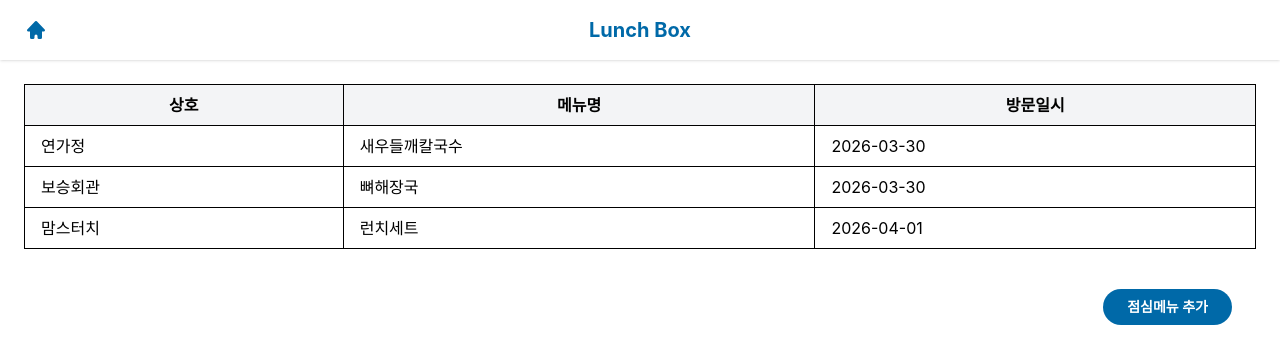
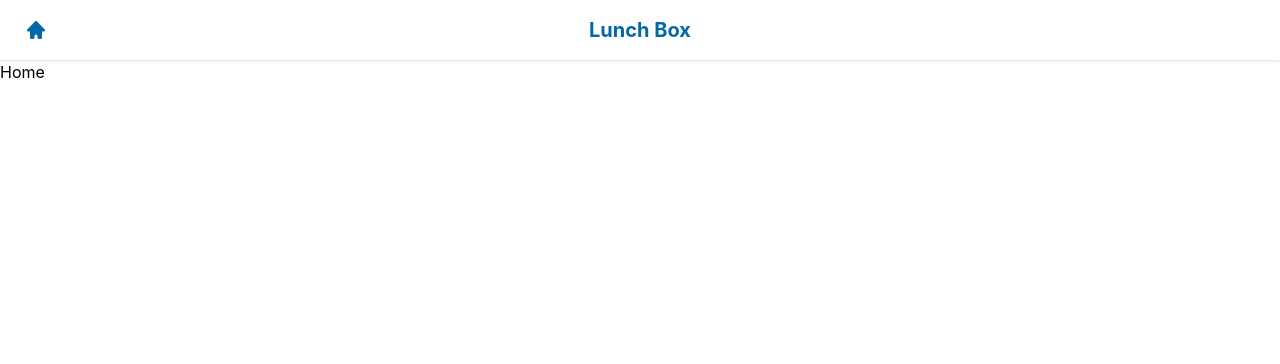
Before and after one commit to yshan8386/lunch-box, a React (Vite) app: page / in a window 1280 px wide. Shown: the top 364 px of the page. Built offline with nearby package versions, Linux system fonts and the light colour scheme.

Commit message:
홈화면 생성

```diff
--- a/src/App.tsx
+++ b/src/App.tsx
@@ -6,6 +6,7 @@ import Header from './components/Header.tsx'
 import List from './pages/List.tsx'
 import Detail from './pages/Detail.tsx'
 import Write from './pages/Write.tsx'
+import Home from './pages/Home.tsx'
 
 function App() {
 
@@ -14,7 +15,8 @@ function App() {
       <div>
         <Header/>
         <Routes>
-          <Route path="/" element={<List/>} />
+          <Route path="/" element={<Home/>} />
+          <Route path="/list" element={<List/>} />
           <Route path="/detail/:id" element={<Detail/>} />
           <Route path="/write" element={<Write/>} />
         </Routes>
--- /dev/null
+++ b/src/pages/Home.tsx
@@ -0,0 +1,9 @@
+function Home(){
+  return(
+    <>
+    Home
+    </>
+  );
+}
+
+export default Home;
```
